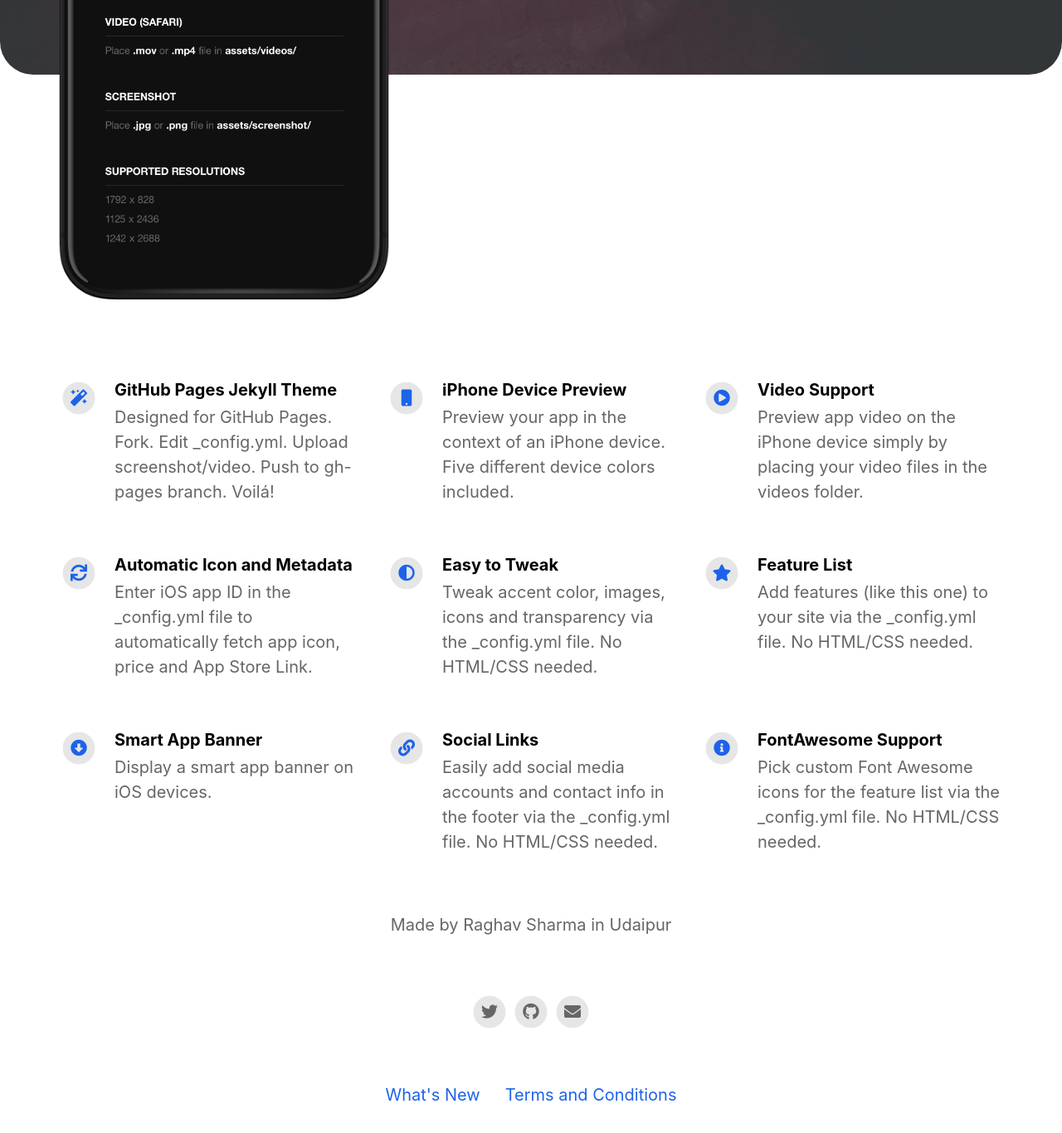
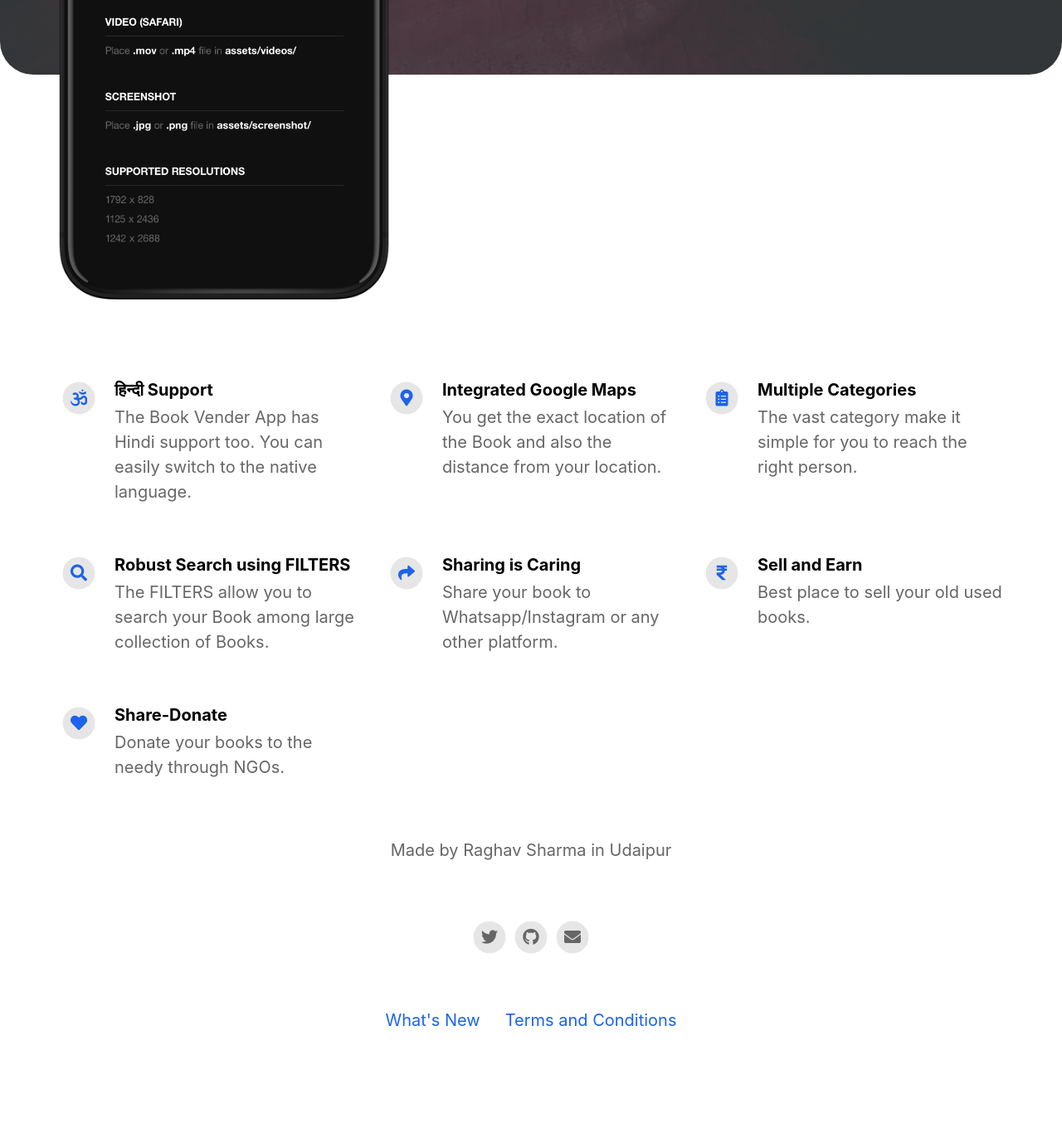
Before and after one commit to bookvender/bookvender.github-io, a Jekyll site: the page built from index.html, in a window 1280 px wide and 1400 px high, scrolled down 624 px. Shown: the top 1366 px of the window at 83% size. Built offline with Jekyll 4.4.1, drawn with Linux system fonts in a browser that asks for light colours; nearby versions of some CDN libraries; after the commit the page ends 1934 px from its top, so only the background shows below that.

Commit message:
Update _config.yml

```diff
--- a/_config.yml
+++ b/_config.yml
@@ -34,45 +34,34 @@ youtube_username                          :
 # Feature List                            Edit, add or remove features to be presented.
 features                                  :
 
-  - title                                 : GitHub Pages Jekyll Theme
-    description                           : Designed for GitHub Pages. Fork. Edit _config.yml. Upload screenshot/video. Push to gh-pages branch. Voilá!
-    fontawesome_icon_name                 : magic
+  - title                                 : हिन्दी Support
+    description                           : The Book Vender App has Hindi support too. You can easily switch to the native language.
+    fontawesome_icon_name                 : om
 
-  - title                                 : iPhone Device Preview
-    description                           : Preview your app in the context of an iPhone device. Five different device colors included.
-    fontawesome_icon_name                 : mobile
+  - title                                 : Integrated Google Maps
+    description                           : You get the exact location of the Book and also the distance from your location.
+    fontawesome_icon_name                 : map-marker-alt
 
-  - title                                 : Video Support
-    description                           : Preview app video on the iPhone device simply by placing your video files in the videos folder.
-    fontawesome_icon_name                 : play-circle
+  - title                                 : Multiple Categories
+    description                           : The vast category make it simple for you to reach the right person.
+    fontawesome_icon_name                 : clipboard-list
 
-  - title                                 : Automatic Icon and Metadata
-    description                           : Enter iOS app ID in the _config.yml file to automatically fetch app icon, price and App Store Link.
-    fontawesome_icon_name                 : sync
+  - title                                 : Robust Search using FILTERS
+    description                           : The FILTERS allow you to search your Book among large collection of Books.
+    fontawesome_icon_name                 : search
 
-  - title                                 : Easy to Tweak
-    description                           : Tweak accent color, images, icons and transparency via the _config.yml file. No HTML/CSS needed.
-    fontawesome_icon_name                 : adjust
+  - title                                 : Sharing is Caring
+    description                           : Share your book to Whatsapp/Instagram or any other platform.
+    fontawesome_icon_name                 : share
 
-  - title                                 : Feature List
-    description                           : Add features (like this one) to your site via the _config.yml file. No HTML/CSS needed.
-    fontawesome_icon_name                 : star
+  - title                                 : Sell and Earn
+    description                           : Best place to sell your old used books.
+    fontawesome_icon_name                 : rupee-sign
 
-  - title                                 : Smart App Banner
-    description                           : Display a smart app banner on iOS devices.
-    fontawesome_icon_name                 : arrow-alt-circle-down
+  - title                                 : Share-Donate
+    description                           : Donate your books to the needy through NGOs.
+    fontawesome_icon_name                 : heart
 
-  - title                                 : Social Links
-    description                           : Easily add social media accounts and contact info in the footer via the _config.yml file. No HTML/CSS needed.
-    fontawesome_icon_name                 : link
-
-  - title                                 : FontAwesome Support
-    description                           : Pick custom Font Awesome icons for the feature list via the _config.yml file. No HTML/CSS needed.
-    fontawesome_icon_name                 : info-circle
-
-  - title                                 : # New Feature Title
-    description                           : # New Feature Description
-    fontawesome_icon_name                 : # Enter Font Awesome icon name (e.g. star). Find icons on fontawesome.com/icons.
 
 
 
```
